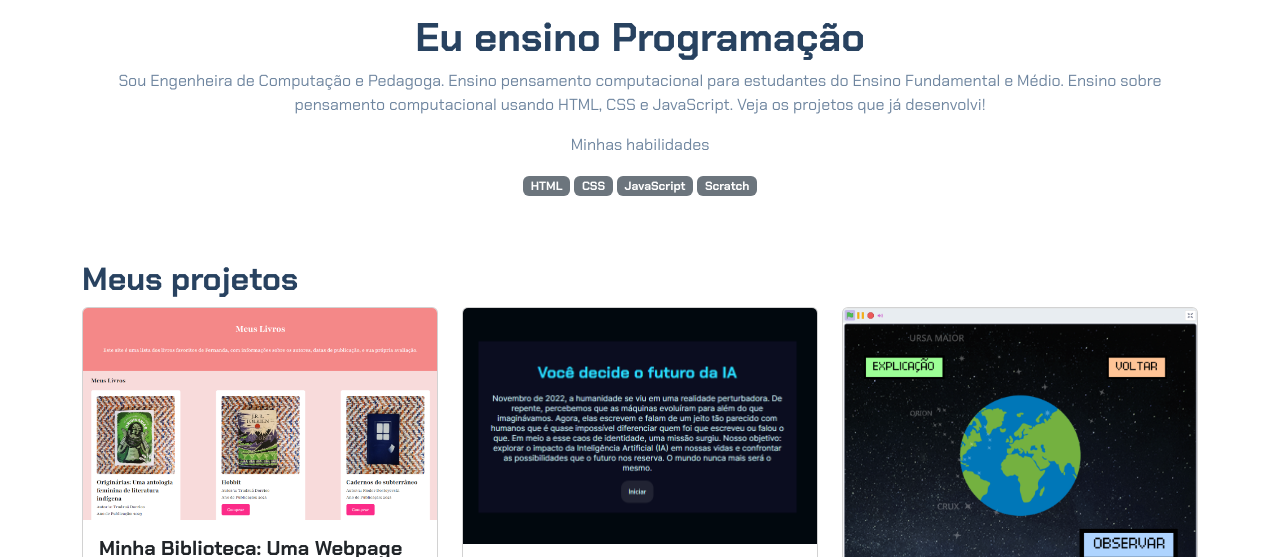
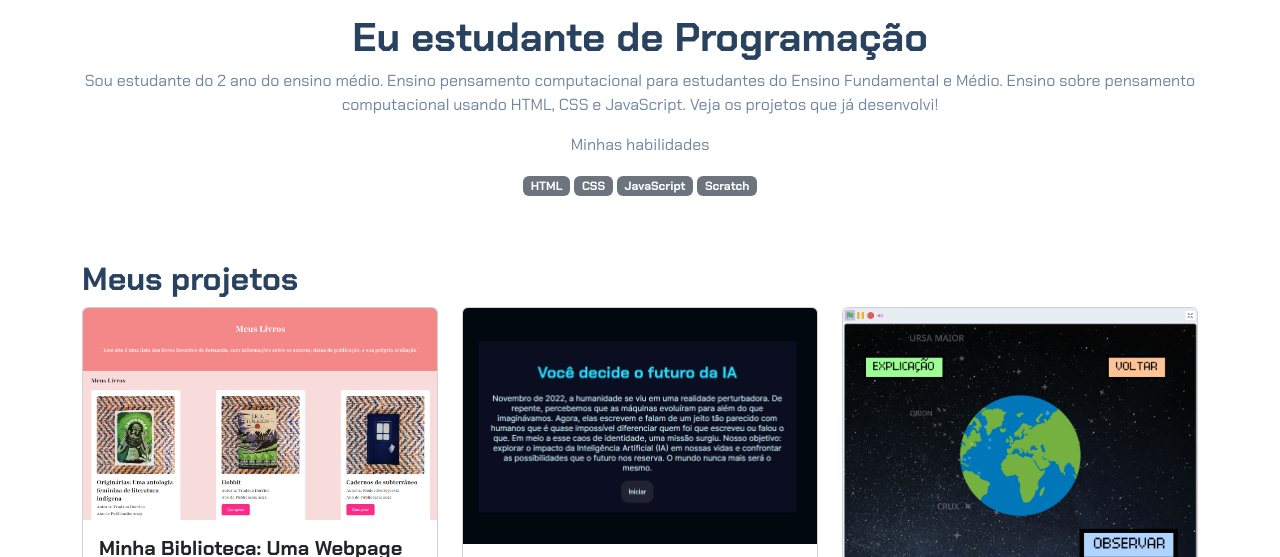
Before and after one commit to amandatalia/autobiografia, a plain HTML site: page index.html in a window 1280 px wide. Shown: the part 183-740 px from the top of the page. Drawn offline with nearby package versions, Linux system fonts and the light colour scheme.

Commit message:
Update index.html

```diff
--- a/index.html
+++ b/index.html
@@ -15,8 +15,8 @@
         <img src="img/avatar-perfil.png" alt="avatar da Fernanda" class="rounded-circle" width="150" height="150"
             srcset="">
         <p class="lead">Eu sou Amanda_</p>
-        <h1>Eu ensino Programação</h1>
-        <p>Sou Engenheira de Computação e Pedagoga. Ensino pensamento computacional para estudantes do Ensino
+        <h1>Eu estudante de Programação</h1>
+        <p>Sou estudante do 2 ano do ensino médio. Ensino pensamento computacional para estudantes do Ensino
             Fundamental e Médio. Ensino sobre pensamento computacional usando HTML, CSS e JavaScript. Veja os projetos
             que já desenvolvi!</p>
         <p>Minhas habilidades</p>
```
